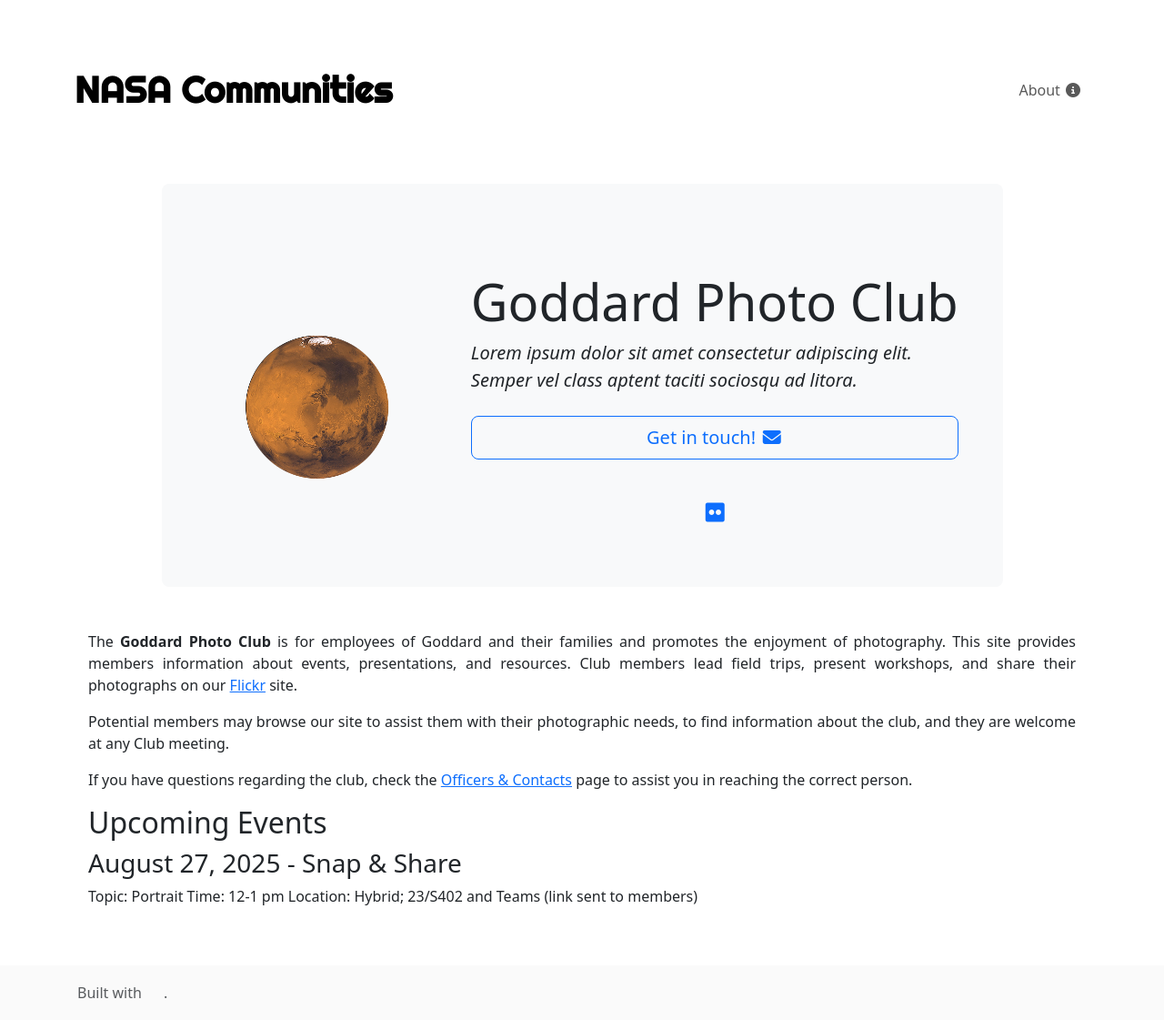
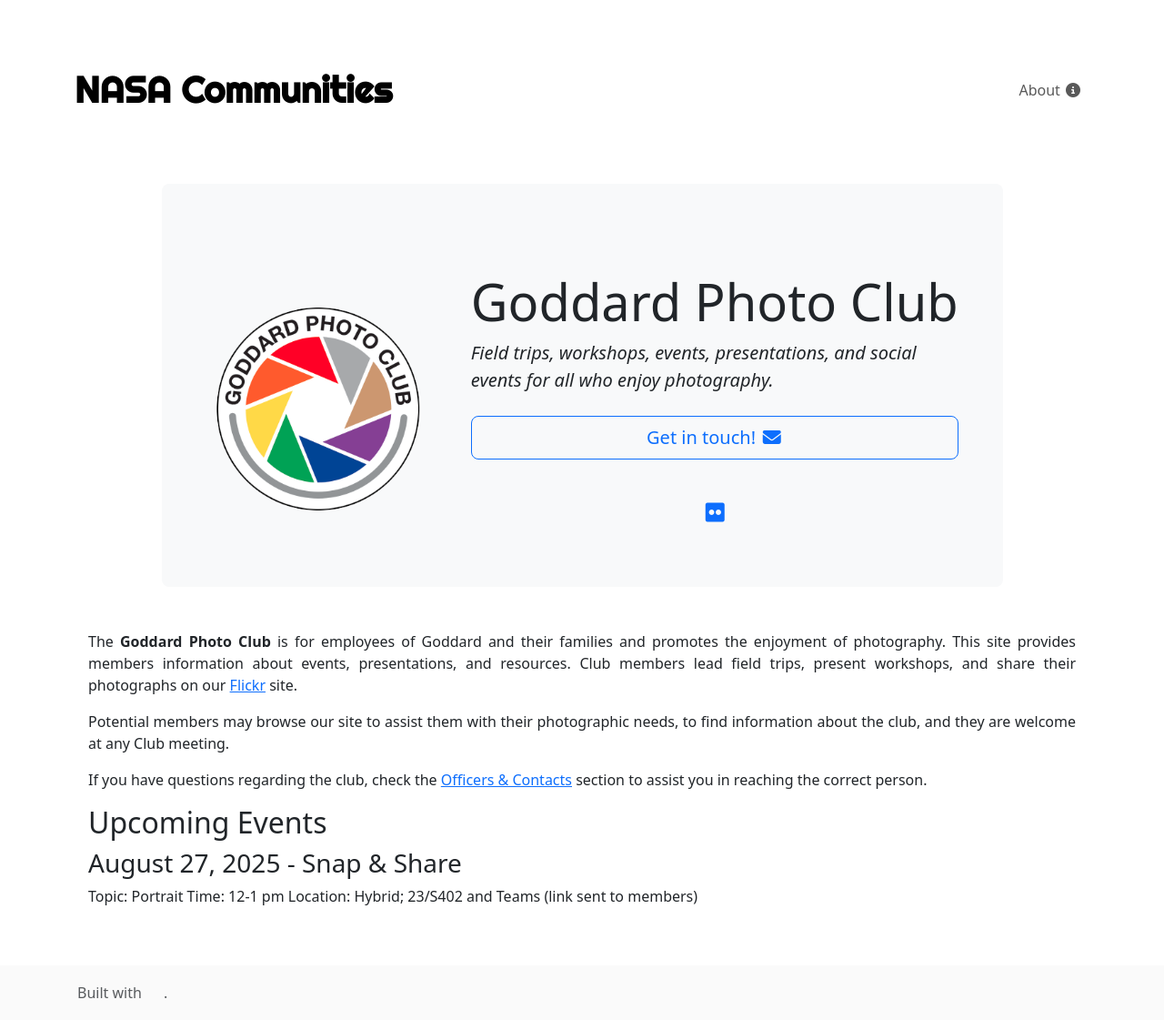
Before and after one commit to nasa-communities/nasa-communities.github.io, a Jekyll site: the page built from _clubs/photo.markdown, in a window 1280 px wide. Shown: the whole page at 91% size. Built offline with Jekyll 4.4.1, drawn with Linux system fonts in a browser that asks for light colours; nearby versions of some CDN libraries.

```diff
--- a/_clubs/karate.markdown
+++ b/_clubs/karate.markdown
@@ -5,6 +5,7 @@
 categories: goddard
 
 contact-email: james.c.olsen@nasa.gov
+
 #socials:
 #  twitter: /
 #  github: /
@@ -24,14 +25,12 @@
 In addition to learning empty-hand techniques, students train with weapons such as **Tambo** (short stick) and **Bo** (long stick).
 
 ## Instructors
-
 * Jim Thieman, 301.286.9790 (Sandan)
 * Felix Noreiga, 301.614.6917 (Nidan)
 * Alex Pavlov, 301.614.5945 (Black Belt)
 * Alex Nguyen (Black Belt)
 
 ## Officers
-
 * Acting President: James Olsen, 301.286.4844
 * Vice President: Dylan Baker, 301.286.0083
 * Treasurer/Secretary: Alex Pavlov, 301.614.5945
@@ -40,13 +39,11 @@
 $40 twice a year
 
 ## Classes
-
 * Mondays and Thursdays, 5:30-7:00 pm
 * Building 28, Atrium, NASA/GSFC
 * Contact Alex Pavlov for more information at [301.614.5945](tel:3016145945)
 
 ## Videos
-
 * Master Bao's Tiger Form
 * Master Lap's Tiger Form
 * Tom Panton's Tiger Form
--- a/_clubs/photo.markdown
+++ b/_clubs/photo.markdown
@@ -1,10 +1,11 @@
 ---
 name: Goddard Photo Club
-description: Lorem ipsum dolor sit amet consectetur adipiscing elit. Semper vel class aptent taciti sociosqu ad litora.
-thumbnail: mars.png
+description: Field trips, workshops, events, presentations, and social events for all who enjoy photography.
+thumbnail: photoclub_logo.png
 categories: goddard
 
 contact-email: jane.doe@gmail.gov
+
 socials:
 #  twitter: /
 #  github: /
@@ -20,9 +21,7 @@
 
 Potential members may browse our site to assist them with their photographic needs, to find information about the club, and they are welcome at any Club meeting.
 
-If you have questions regarding the club, check the [Officers & Contacts]() page to assist you in reaching the correct person.
-
-
+If you have questions regarding the club, check the [Officers & Contacts]() section to assist you in reaching the correct person.
 
 ## Upcoming Events
 
```
Also changed, not shown: _clubs/gcac.markdown (+17 -8 lines), _draft_clubs/magic.markdown (renamed from _clubs/magic.markdown), images/photoclub_logo.png (added).
